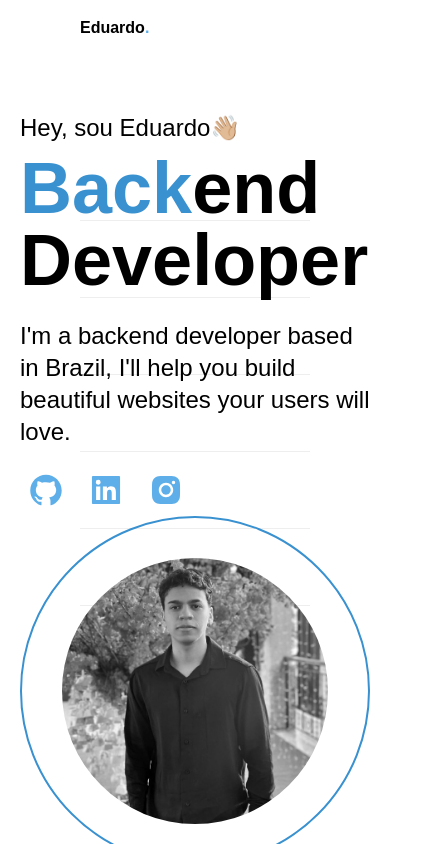
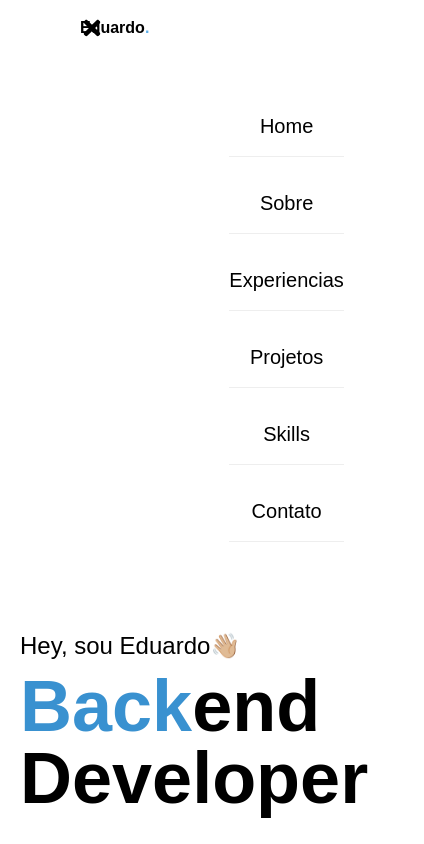
Before and after one commit to edurs2602/Portfolio, a React (Vite) app: page / in a window 390 px wide. Both pictures are taken after a click on the button 88 px from the left and 48 px from the top of the page. Shown: the top 844 px of the page, 424 px wide, since content can reach past the window. Built offline with nearby package versions, Linux system fonts and the light colour scheme.

Commit message:
feat: ajeitando a navbar para mobile

```diff
--- a/src/components/nav/Nav.tsx
+++ b/src/components/nav/Nav.tsx
@@ -9,8 +9,8 @@ const Nav = () => {
     const handleClick = () => setClick(!click);
 
     const content = <>
-        <div className="lg:hidden block absolute top-16 w-full left-0 bg-slate-900 transition">
-            <ul className="text-center text-xl p-20">
+        <div className="lg:hidden flex relative top-16 left-0 items-end justify-between right-0 transition">
+            <ul className="text-center text-xl p-20 pt-0">
                 <Link spy={true} smooth={true} to="Home">
                     <li className="my-4 py-4 border-b border-zinc-800 hover:bg-zinc-800 hover:rounded">Home</li>
                 </Link>
@@ -35,12 +35,12 @@ const Nav = () => {
 
     return (
         <nav>
-            <div className="h-10vh lg:flex justify-between z-50 text-white lg:py-5 px-20 py-4 flex-1">
-                <div className="flex items-center flex-1 font-bold">
+            <div className="h-10vh flex justify-between z-50 text-black lg:py-5 px-20 py-4 flex-1">
+                <div className="flex lg:items-center items-start justify-start flex-1 font-bold">
                     <span className="text-2x1 font-bold text-black">Eduardo</span>
                     <span className="text-2x1 font-bold text-accent">.</span>
                 </div>
-                <div className="lg:flex md:flex lg: flex-1 items center justify-begin font-semibold hidden">
+                <div className="lg:flex md:flex lg:flex-1 items-center justify-begin font-semibold hidden">
                     <div className="flex-10">
                         <ul className="flex gap-8 mr-16 text-1xl font-normal text-gray-900">
                             <Link spy={true} smooth={true} to="Home">
@@ -69,7 +69,7 @@ const Nav = () => {
 
                 </div>
 
-                <button className="block sm:hidden transition" onClick={handleClick}>
+                <button className="block absolute sm:hidden transition text-2xl" onClick={handleClick}>
                     {click ? <FaTimes/> : <CiMenuFries/>}
                 </button>
 
```
